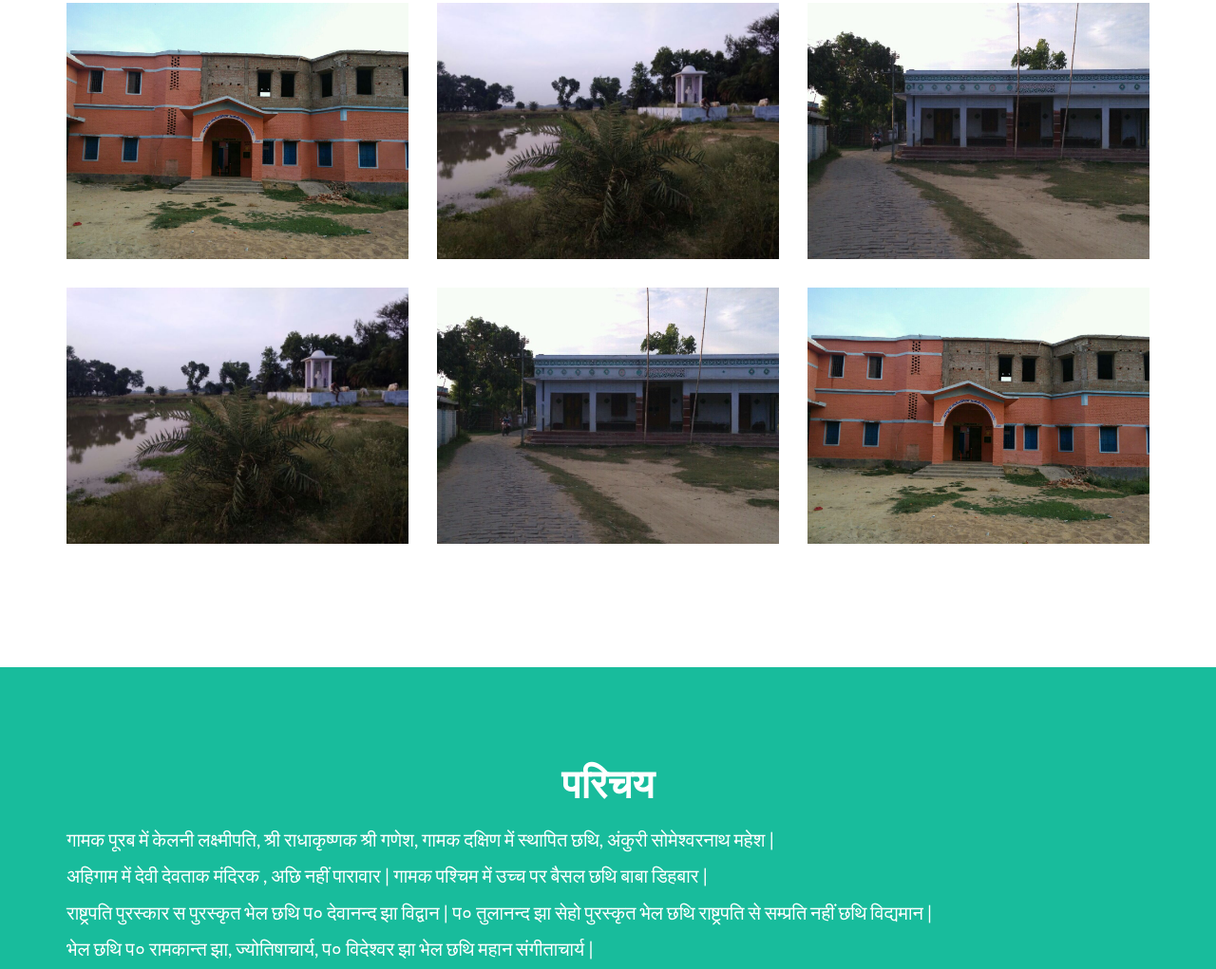
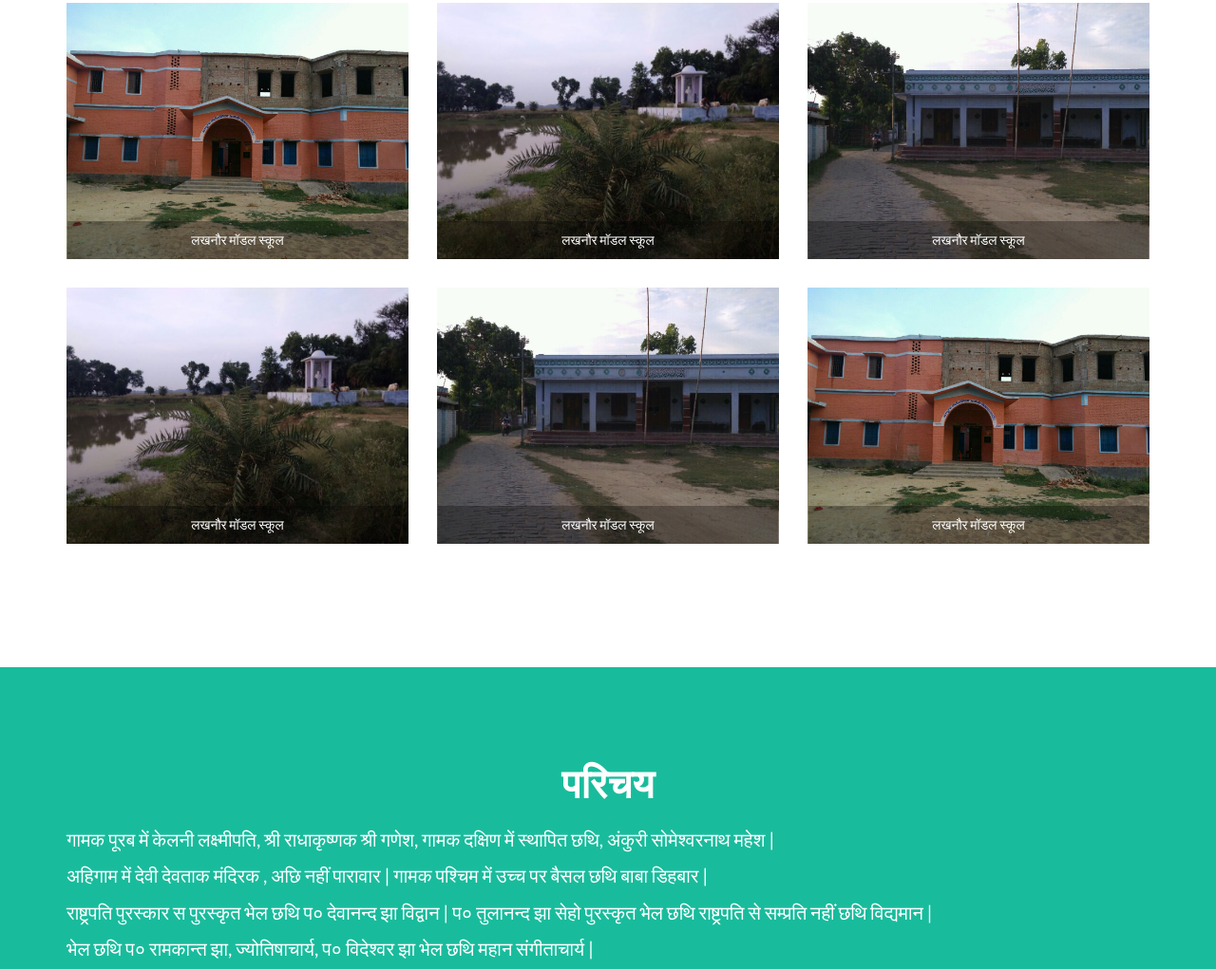
Before and after one commit to anandbitm/lakhnaur.in, a plain HTML site: page index.html in a window 1280 px wide. Shown: the part 1212-2233 px from the top of the page at 95% size. Drawn offline with nearby package versions, Linux system fonts and the light colour scheme.

Commit message:
css fix with new darshan page

```diff
--- a/css/freelancer.css
+++ b/css/freelancer.css
@@ -202,6 +202,8 @@ section.success {
   margin: 0 0 15px;
   right: 0;
 }
+
+
 #portfolio .portfolio-item .portfolio-link {
   display: block;
   position: relative;
@@ -520,3 +522,21 @@ fieldset[disabled] .btn-success.active {
 div#maincontent {
   outline: none;
 }
+
+
+.titleBox {
+    background: rgba(0, 0, 0, 0.3) none repeat scroll 0 0;
+    bottom: 0;
+    color: #fff;
+    left: 0;
+    margin-left: 16px;
+    margin-right: 16px;
+    margin-top: 0;
+    padding: 10px 0;
+    position: absolute;
+    right: 0;
+    text-align: center;
+}
+#portfolio .home img {
+
+}
--- a/index.html
+++ b/index.html
@@ -84,7 +84,7 @@
 
     <!-- Portfolio Grid Section -->
     <section id="portfolio">
-        <div class="container">
+        <div class="container home">
             <div class="row" style="margin-bottom:20px;">
                 <div class="col-lg-12 text-center">
                     <h2>दर्शन</h2>
@@ -94,32 +94,38 @@
                 <div class="col-sm-4 portfolio-item">
 				     <a href="./darshan/school.html">
                         <img src="img/school.jpeg" class="img-responsive" alt="Model school">
+						<div class="titleBox">लखनौर मॉडल स्कूल</div>
 					 </a>
 
                 </div>
                 <div class="col-sm-4 portfolio-item">
                      <a href="">
                         <img src="img/cabin.png" class="img-responsive" alt="Model school">
+						<div class="titleBox">लखनौर मॉडल स्कूल</div>
 					 </a>
                 </div>
                <div class="col-sm-4 portfolio-item">
                      <a href="">
                         <img src="img/durgasthan.jpeg" class="img-responsive" alt="durgasthan">
+						<div class="titleBox">लखनौर मॉडल स्कूल</div>
 					 </a>
                 </div>
                 <div class="col-sm-4 portfolio-item">
                      <a href="">
                         <img src="img/cabin.png" class="img-responsive" alt="Model school">
+						<div class="titleBox">लखनौर मॉडल स्कूल</div>
 					 </a>
                 </div>
                 <div class="col-sm-4 portfolio-item">
                      <a href="">
                         <img src="img/durgasthan.jpeg" class="img-responsive" alt="durgasthan">
+						<div class="titleBox">लखनौर मॉडल स्कूल</div>
 					 </a>
                 </div>
                 <div class="col-sm-4 portfolio-item">
                      <a href="">
                         <img src="img/school.jpeg" class="img-responsive" alt="Model school">
+						<div class="titleBox">लखनौर मॉडल स्कूल</div>
 					 </a>
                 </div>
             </div>
```
